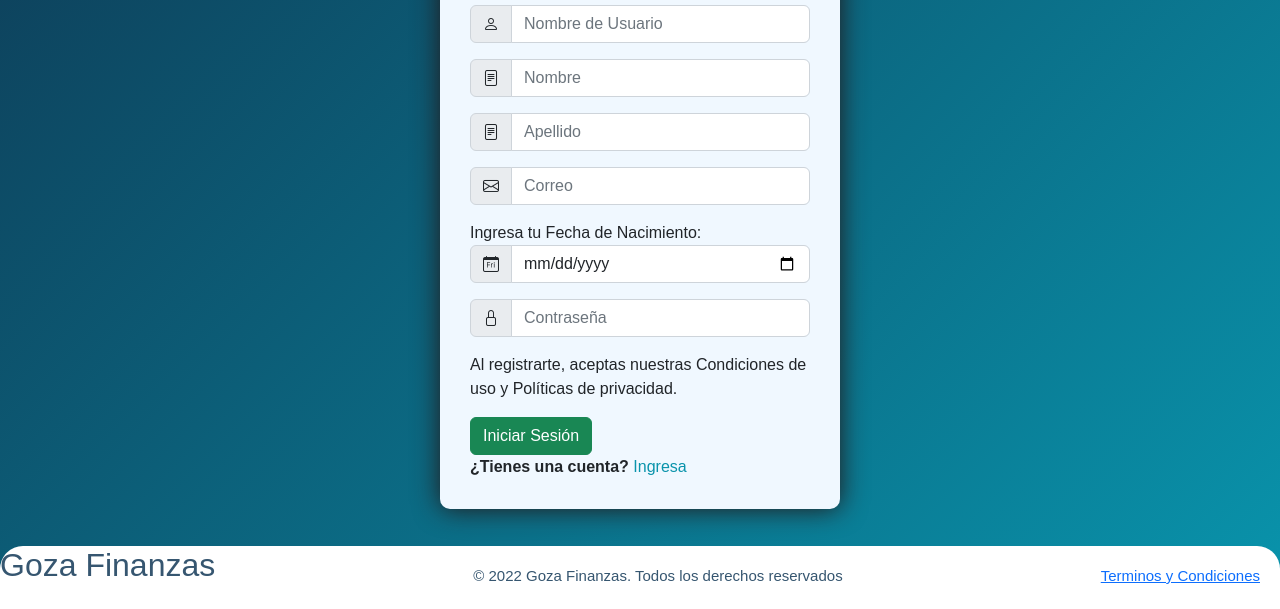
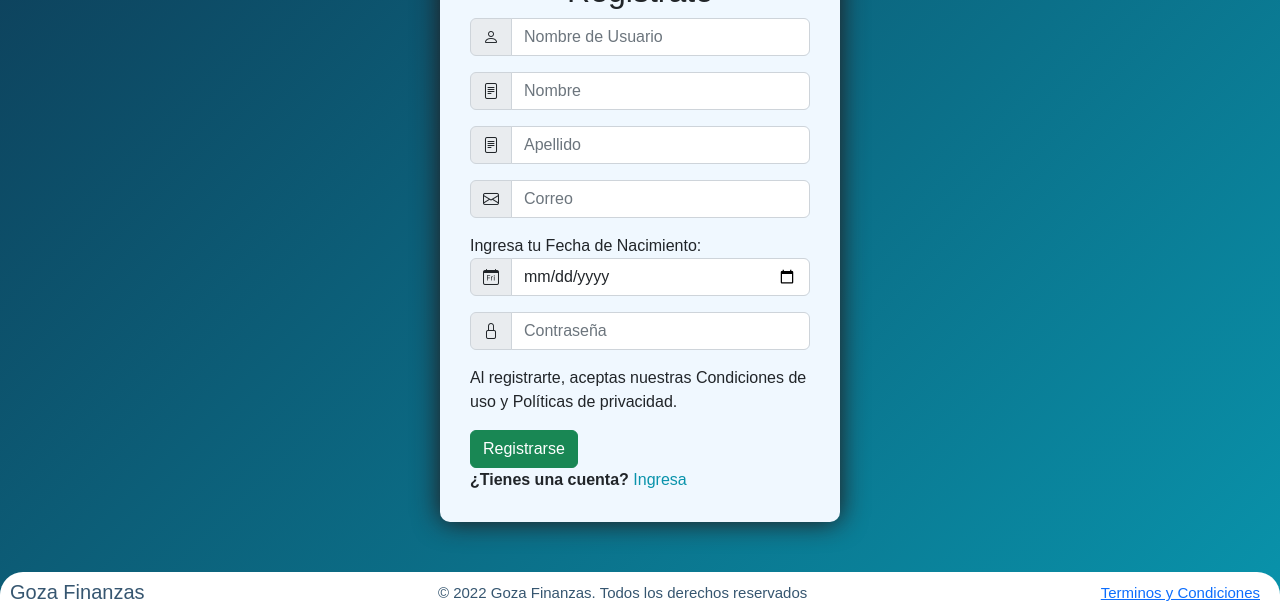
Before and after one commit to goza-finanzas/goza-finanzas, a plain HTML site: page frontend/registro.html in a window 1280 px wide. Shown: the part 208-817 px from the top of the page. Drawn offline with nearby package versions, Linux system fonts and the light colour scheme.

Commit message:
Casi Finish Login and Register

```diff
--- a/frontend/css/style.css
+++ b/frontend/css/style.css
@@ -31,14 +31,14 @@ body {
     display: flex;
     flex-flow: column;
     padding: 30px;
-    margin-top: auto;
+    margin: 50px;
     align-items: center;
     background-color: var(--fondo-caja);
     width: 400px;
-    max-height: 90vh;
+    max-height: 100vh;
     border-radius: 10px;
     box-shadow: 0 0 27px var(--sombra-caja) ;
-
+    overflow: hidden;
 }
 
 .formulario .avatar {
@@ -76,6 +76,14 @@ footer{
     font-size: 15px;
 }
 
+footer .footer-name {
+    font-size: 20px;
+    line-height: 1px;
+    text-align: center;
+    padding: 20px 0 0 10px;
+
+}
+
 footer .footer-rights {
   line-height: 1px;
   text-align: center;
--- a/frontend/registro.html
+++ b/frontend/registro.html
@@ -66,7 +66,7 @@
                 <div class="remember">
                     <p>Al registrarte, aceptas nuestras Condiciones de uso y Políticas de privacidad.</p>
                 </div>
-                <input class="btn btn-success" type="submit" value="Iniciar Sesión">
+                <input class="btn btn-success" type="submit" value="Registrarse">
 
                 <div class="register">
                     <strong>¿Tienes una cuenta?</strong> <a href="login.html">Ingresa</a>
@@ -75,7 +75,7 @@
         </div>
       <footer>
         <div class="footer-name">
-          <h2>Goza Finanzas</h2>
+            <p>Goza Finanzas</p>
         </div>
         <div class="footer-rights">
                   <p>&#169; 2022 Goza Finanzas. Todos los derechos reservados</p>
```
Also changed, not shown: frontend/login.html (+1 -1 lines).
